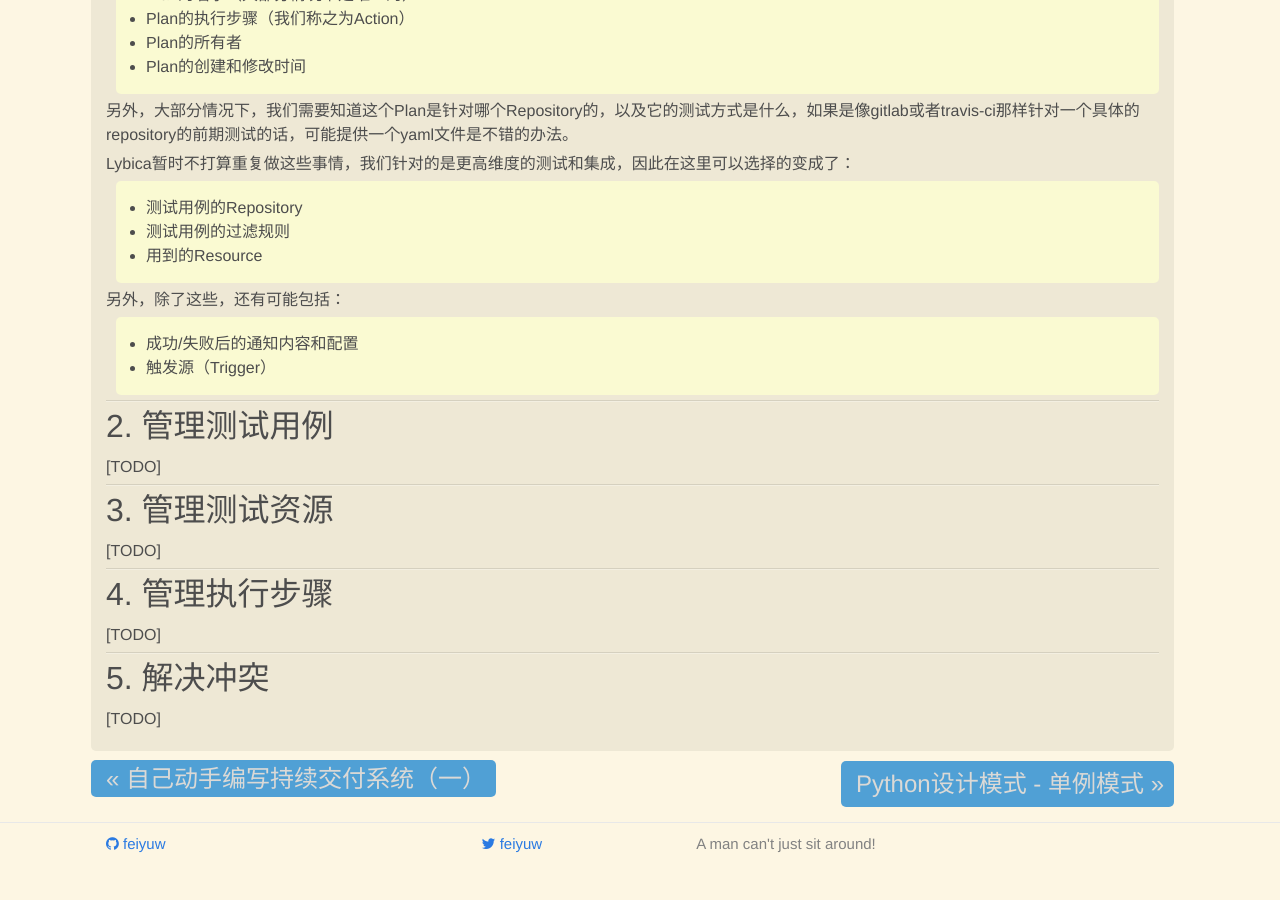
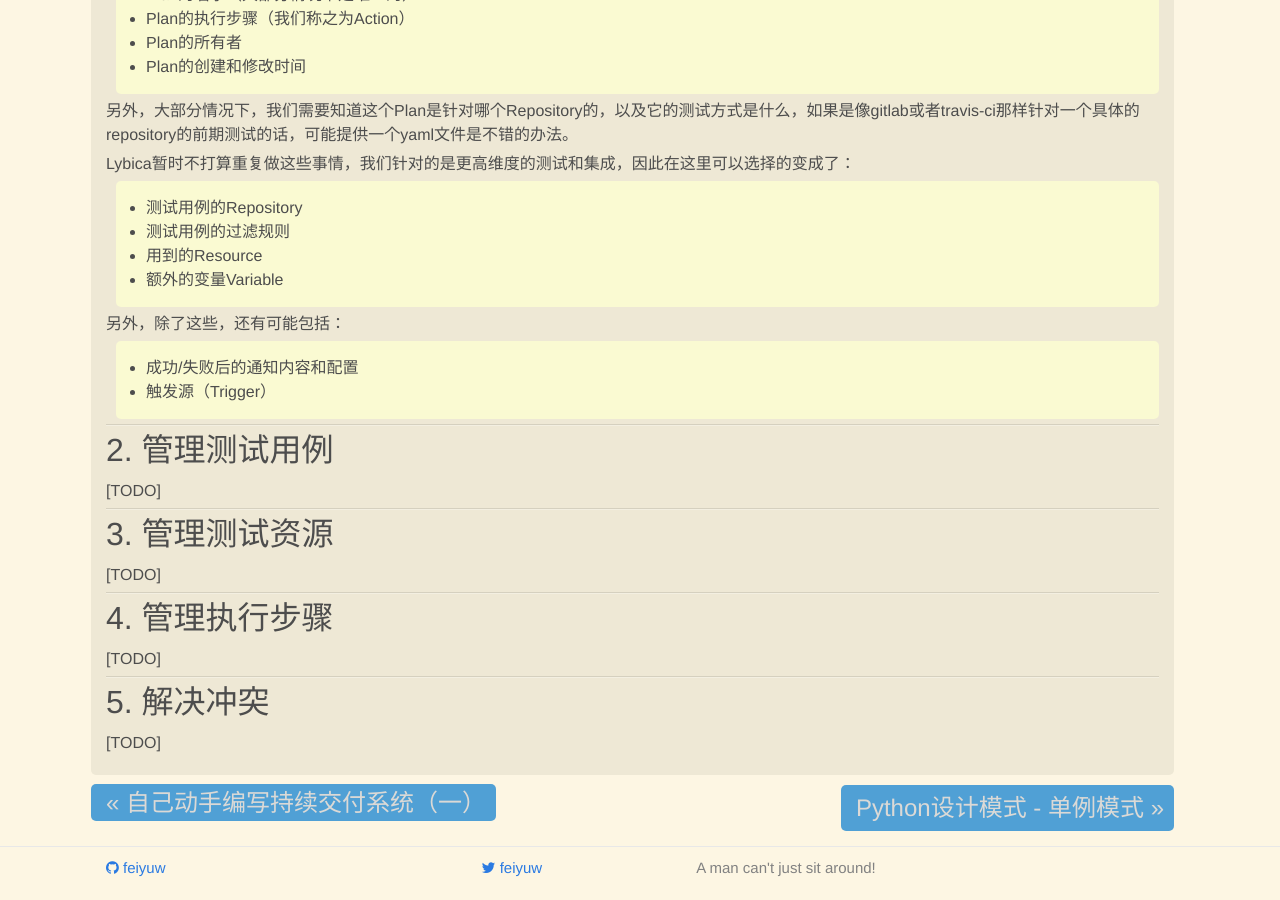
Before and after one commit to feiyuw/feiyuw.github.io, a Jekyll site: the page built from _posts/2016-02-15-buildup-a-continuous-delivery-tool-2.md, in a window 1280 px wide and 900 px high, scrolled down 1239 px. Built offline with Jekyll 4.4.1, drawn with Linux system fonts in a browser that asks for light colours; nearby versions of some CDN libraries; comment, search, counter and statistics services are not loaded; before the commit the page ends 2115 px from its top, so only the background shows below that.

Commit message:
add one line

```diff
--- a/_posts/2016-02-15-buildup-a-continuous-delivery-tool-2.md
+++ b/_posts/2016-02-15-buildup-a-continuous-delivery-tool-2.md
@@ -45,6 +45,7 @@ Lybica暂时不打算重复做这些事情，我们针对的是更高维度的
 * 测试用例的Repository
 * 测试用例的过滤规则
 * 用到的Resource
+* 额外的变量Variable
 
 另外，除了这些，还有可能包括：
 
```
